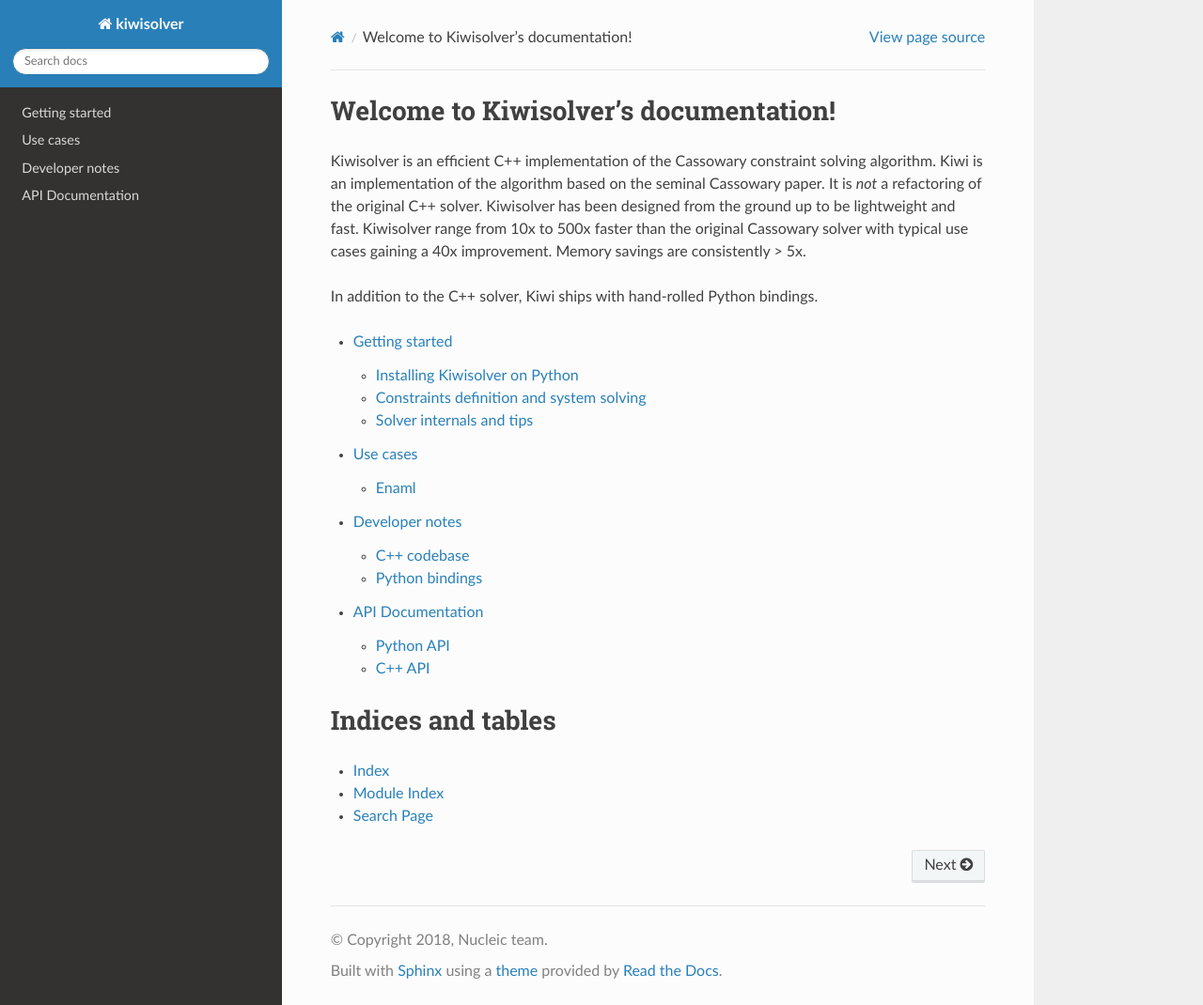
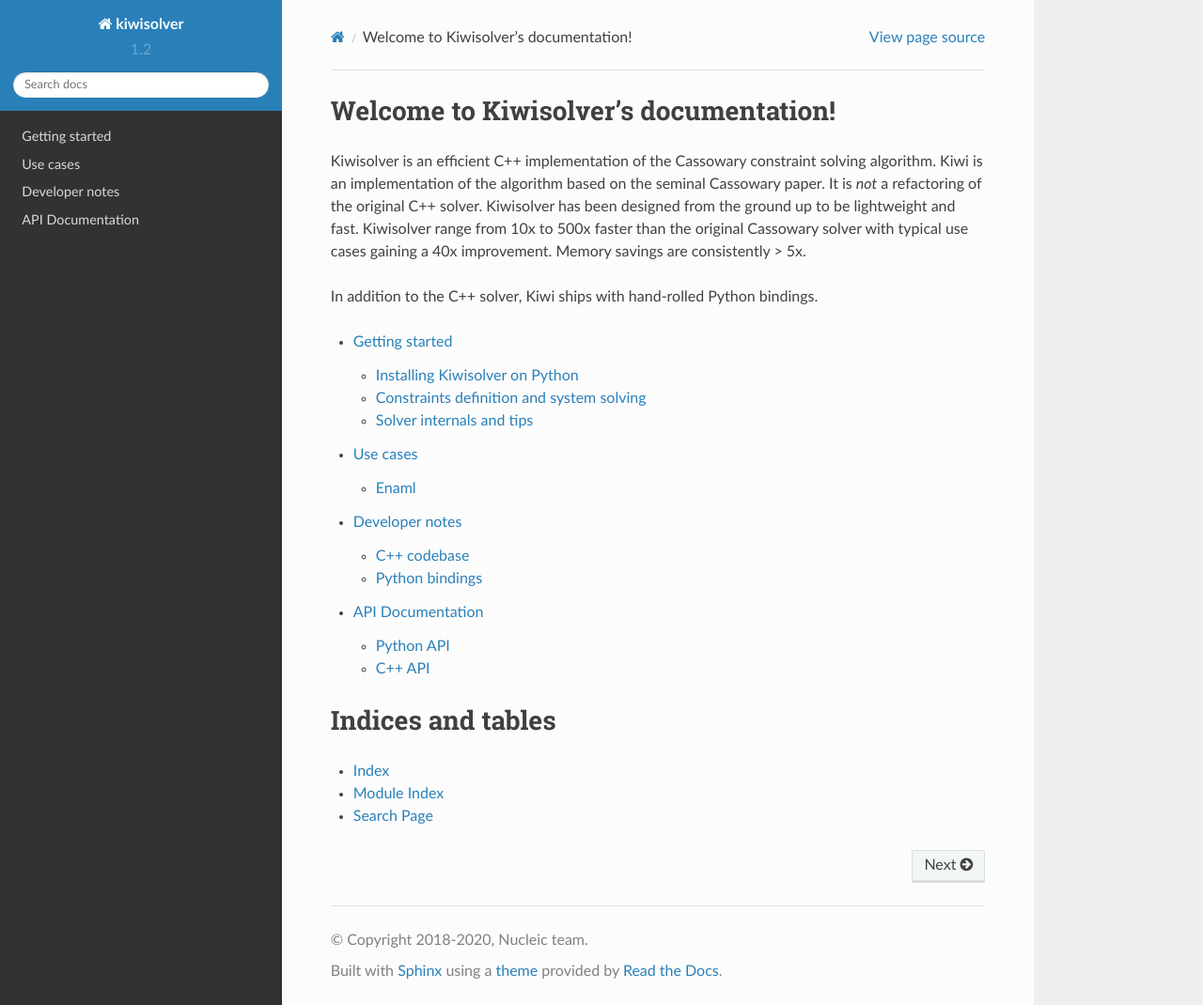
Before and after one commit to nucleic/kiwi, a Sphinx documentation site: the page built from docs/source/index.rst, in a window 1280 px wide and 1070 px high. Shown: the whole window at 94% size. Built offline with Sphinx 7.4.7 and the Read the Docs theme 2.0.0, drawn with Linux system fonts in a browser that asks for light colours; formulas are drawn with MathJax 3.

Commit message:
prepare 1.2.0 release

```diff
--- a/docs/source/conf.py
+++ b/docs/source/conf.py
@@ -20,13 +20,13 @@
 # -- Project information -----------------------------------------------------
 
 project = 'kiwisolver'
-copyright = '2018, Nucleic team'
+copyright = '2018-2020, Nucleic team'
 author = 'Nucleic team'
 
 # The short X.Y version
-version = ''
+version = '1.2'
 # The full version, including alpha/beta/rc tags
-release = ''
+release = '1.2.0'
 
 
 # -- General configuration ---------------------------------------------------
```
Also changed, not shown: setup.py (+4 -3 lines), .travis.yml, 2 other files.
